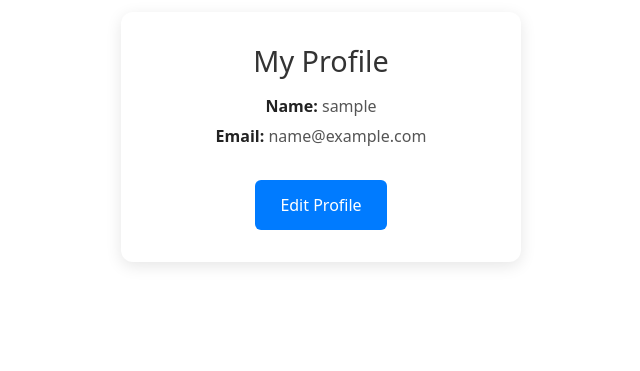
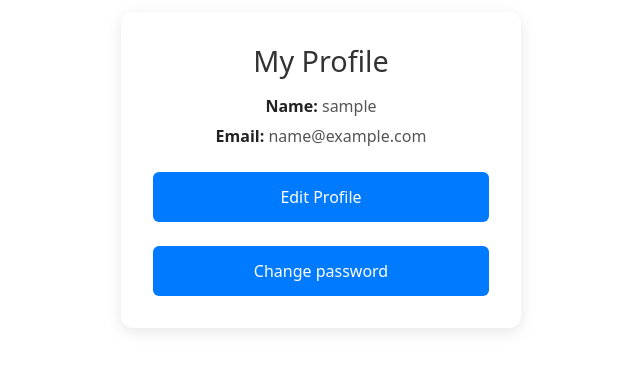
Before and after one commit to DimaGershchuk/DjangoOnlineStore, a Django app: page /users/profile/ in a window 1280 px wide. Shown: the part 132-503 px from the top of the page, without its empty margins (319-959 px from the left). Run offline with Django 5.2, Linux system fonts and the light colour scheme; the visitor is signed in with stand-in values (Sample User, id 1); some libraries are stand-ins or nearby versions.

Commit message:
Added functionality for changing password

```diff
--- a/Users/forms.py
+++ b/Users/forms.py
@@ -55,3 +55,9 @@ class CustomUserChangeForm(UserChangeForm):
 class LoginUserForm(AuthenticationForm):
     username = forms.CharField(label='Login', widget=forms.TextInput(attrs={'class': 'form-input'}))
     password = forms.CharField(label='Password', widget=forms.PasswordInput(attrs={'class': 'form-input'}))
+
+
+class UserPasswordChangeForm(PasswordChangeForm):
+    old_password = forms.CharField(label='Old password', widget=forms.PasswordInput(attrs={'class': 'form-input'}))
+    new_password1 = forms.CharField(label='New password', widget=forms.PasswordInput(attrs={'class': 'form-input'}))
+    new_password2 = forms.CharField(label='New password confirmation', widget=forms.PasswordInput(attrs={'class': 'form-input'}))
--- a/Users/urls.py
+++ b/Users/urls.py
@@ -1,6 +1,6 @@
 from django.urls import path
 from django.contrib.auth import views as auth_views
-from .views import home_view, RegisterUser, LoginUser, logout_user, CustomUserDetailView, CustomUserListCreateView, ProfileView, ProfileUpdateView
+from .views import home_view, RegisterUser, LoginUser, logout_user, CustomUserDetailView, CustomUserListCreateView, ProfileView, ProfileUpdateView, UserPasswordChange
 
 urlpatterns = [
     path('register/', RegisterUser.as_view(), name='register'),
@@ -8,7 +8,8 @@ urlpatterns = [
     path('logout/', logout_user, name='logout'),
     path('profile/', ProfileView.as_view(), name='profile'),
     path('profile/edit/', ProfileUpdateView.as_view(), name='profile-edit'),
-    path('profile/password', auth_views.PasswordChangeView.as_view(template_name='users/password_change.html'), name='password_change'),
+    path('profile/password', UserPasswordChange.as_view(template_name='users/password_change.html'), name='password_change'),
+    path('profile/password/done', auth_views.PasswordChangeDoneView.as_view(template_name='users/password_change_done.html'), name='password_change_done'),
 
 
     # Api-endpoints
--- a/Users/views.py
+++ b/Users/views.py
@@ -1,7 +1,7 @@
-from django.contrib.auth.views import LoginView
+from django.contrib.auth.views import LoginView, PasswordChangeView
 from django.urls import reverse_lazy
 from django.contrib.auth import logout
-from .forms import CustomUserCreationForm, LoginUserForm, ProfileForm
+from .forms import CustomUserCreationForm, LoginUserForm, ProfileForm, PasswordChangeForm
 from django.contrib.auth.mixins import LoginRequiredMixin
 from django.shortcuts import render, redirect
 from django.views.generic import CreateView, TemplateView, UpdateView
@@ -36,6 +36,12 @@ class LoginUser(LoginView):
 def logout_user(request):
     logout(request)
     return redirect('login')
+
+
+class UserPasswordChange(PasswordChangeView):
+    form_class = PasswordChangeForm
+    success_url = reverse_lazy("password_change_done")
+    template_name = "users/password_change_form.html"
 
 
 class ProfileView(LoginRequiredMixin, TemplateView):
--- a/static/css/styles.css
+++ b/static/css/styles.css
@@ -713,7 +713,7 @@ body{
 }
 
 .profile-card .btn {
-  display: inline-block;
+  display: block;
   margin-top: 1.5rem;
   padding: 0.75rem 1.5rem;
   background-color: #007bff;
--- a/templates/users/profile.html
+++ b/templates/users/profile.html
@@ -10,6 +10,7 @@
   {% if user.tel_number %}<p><strong>Phone:</strong> {{ user.tel_number }}</p>{% endif %}
 
   <a href="{% url 'profile-edit' %}" class="btn">Edit Profile</a>
+  <a href="{% url 'password_change'%}" class="btn">Change password</a>
 
 </div>
 {% endblock %}
```
Also changed, not shown: templates/users/password_change.html (+22 -9 lines), templates/users/password_change_done.html (added, +12 -0 lines).
